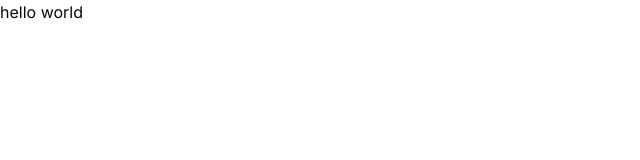
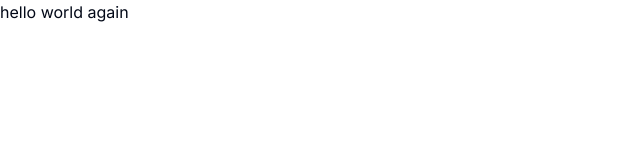
Before and after one commit to ralphorteza/tool-collection, a Next.js app: page / in a window 1280 px wide. Shown: the top 160 px of the page, without its empty margins (0-640 px from the left). Built offline with nearby package versions, Linux system fonts and the light colour scheme.

Commit message:
checking it out

```diff
--- a/app/page.tsx
+++ b/app/page.tsx
@@ -1,7 +1,7 @@
 export default function Home() {
   return (
     <div>
-      hello world
+      hello world again
     </div>
   )
 }
```
